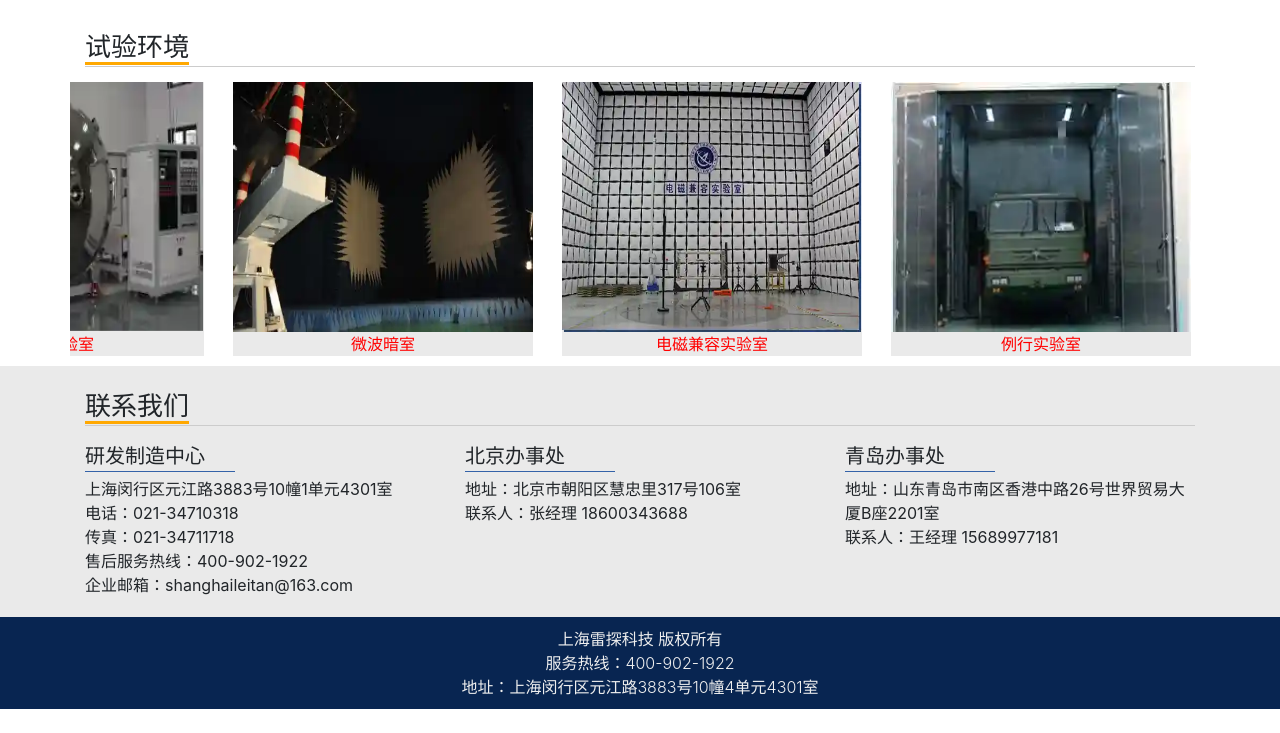
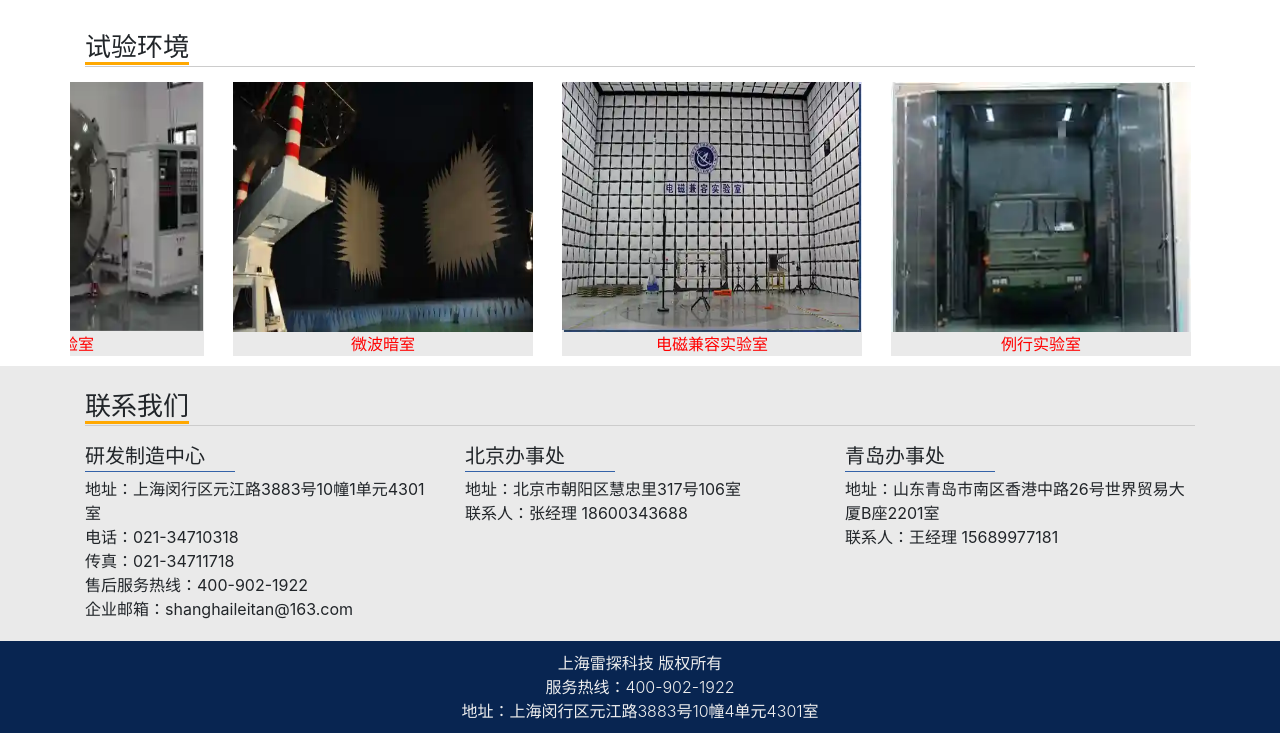
Before and after one commit to radiometer/radiometer.github.io_bak, a plain HTML site: page index.html in a window 1280 px wide. Shown: the part 3634-4367 px from the top of the page. Before the commit the page ends 4343 px from the top, so only its background shows below. Drawn offline with Linux system fonts and the light colour scheme.

Commit message:
Add files via upload

```diff
--- a/index.html
+++ b/index.html
@@ -1106,7 +1106,7 @@
         <div class="row contactus">
           <div class="col-lg-4">
             <span class="subtitle">研发制造中心</span>
-            <span>上海闵行区元江路3883号10幢1单元4301室 </span>
+            <span>地址：上海闵行区元江路3883号10幢1单元4301室 </span>
             <span>电话：021-34710318</span>
             <span>传真：021-34711718 </span>
             <span>售后服务热线：400-902-1922</span>
```
